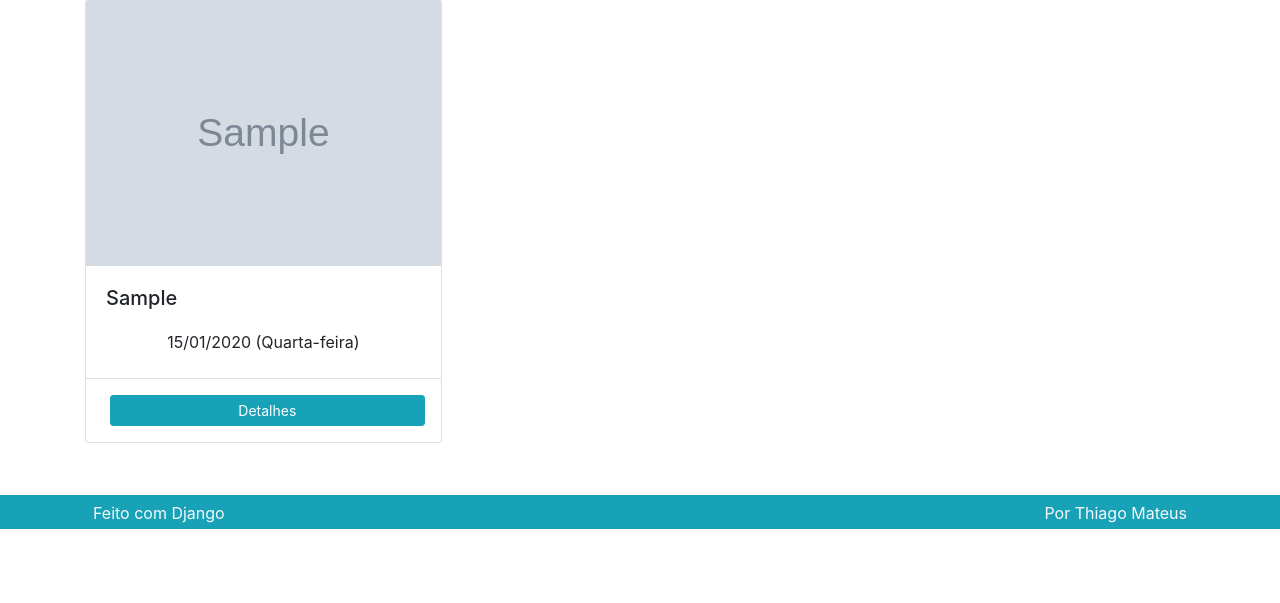
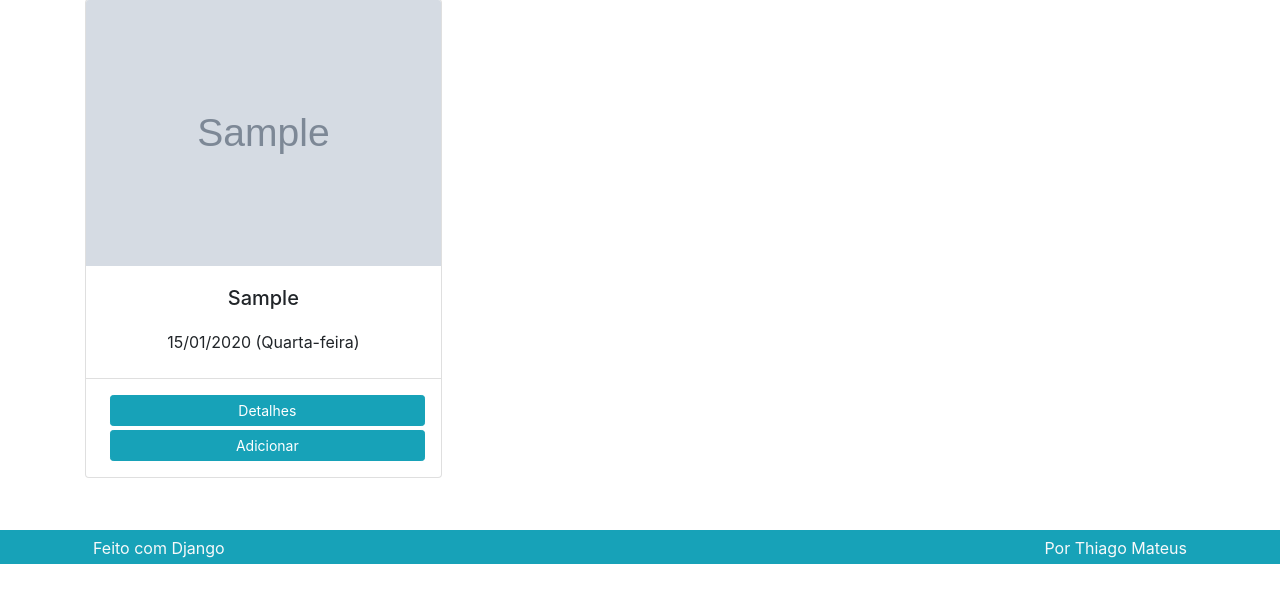
Before and after one commit to thi-mateus/extra-service-module, a Django app: page / in a window 1280 px wide. Shown: the part 81-684 px from the top of the page. Run offline with Django 4.2, Linux system fonts and the light colour scheme; tables that the repository leaves empty hold one stand-in row (values such as "Sample post"); grey boxes marked "Sample" are stand-in pictures; some libraries are stand-ins or nearby versions.

Commit message:
listar ok

```diff
--- a/request_app/templates/request/list_requests.html
+++ b/request_app/templates/request/list_requests.html
@@ -64,4 +64,7 @@
 
     </div>
 </div>
+
+{% include 'partials/_pagination.html' %}
+
 {% endblock %}
--- a/request_app/views.py
+++ b/request_app/views.py
@@ -21,11 +21,14 @@ class RequestMixin:
 class ListRequests(RequestMixin, ListView):
     template_name = 'request/list_requests.html'
     context_object_name = 'request_list'
+    paginate_by = 10
 
     def get_queryset(self):
         military_instance = Military.objects.get(
             usuario=self.request.user)
-        return Request.objects.filter(id_mil=military_instance, status='S')
+        return Request.objects.filter(
+            id_mil=military_instance, status='S').order_by(
+                '-data_solicitacao')
 
     def get_context_data(self, **kwargs):
         context = super().get_context_data(**kwargs)
--- a/service_app/admin.py
+++ b/service_app/admin.py
@@ -12,11 +12,11 @@ class ServiceAdmin(admin.ModelAdmin):
 
     @admin.display(description='Das')
     def get_hora_inicio_formatada(self, obj):
-        return utils.format_time_service(obj.hora_inicio)
+        return utils.format_time(obj.hora_inicio)
 
     @admin.display(description='Às')
     def get_hora_termino_formatada(self, obj):
-        return utils.format_time_service(obj.hora_termino)
+        return utils.format_time(obj.hora_termino)
 
     @admin.display(description='Do dia')
     def get_data_inicio_formatado(self, obj):
--- a/service_app/templates/service/list.html
+++ b/service_app/templates/service/list.html
@@ -18,10 +18,12 @@
                 </a>
                 {% endif %}
                 <div class="card-body">
-                    <h5 class="card-title">{{service.local}}</h5>
+                    <h5 class="card-title text-center">{{service.local}}</h5>
                     {% comment %} <p class="card-text">{{ service.observacao|linebreaks }}</p> {% endcomment %}
                     <div class="container product-price-block text-center">
+
                         <span class="product-price">
+                            <i class="fas fa-calendar-alt" aria-hidden="true"></i>
                             {{service.data_inicio|format_date}} ({{service.data_inicio|weekday_name}})
                         </span>
                     </div>
@@ -31,7 +33,17 @@
                         <i class="fas fa-info-circle" aria-hidden="true"></i>
                         Detalhes
                     </a>
+
+                    <form action="{% url 'service:addtocart' %}" id="form-add-to-cart-1-click">
+                        <input type="hidden" name="sid" value="{{ service.id }}">
+                        <button type="submit" class="btn btn-primary btn-sm m-1 btn-block">
+                          <i class="fas fa-calendar-plus" aria-hidden="true"></i>
+                          Adicionar
+                        </button>
+                    </form>
+
                 </div>
+
                 {% endif %}
             </div>
 
--- a/templates/partials/_pagination.html
+++ b/templates/partials/_pagination.html
@@ -1,4 +1,7 @@
 {% if is_paginated %}
+
+<div class="col mt-3 mb-3">
+    <div class="row">
         <div class="pagination">
             <ul class="pagination">
                 {% if page_obj.has_previous %}
@@ -34,4 +37,6 @@
                 {% endif %}
             </ul>
         </div>
+    </div>
+</div>
 {% endif %}
```
Also changed, not shown: service_app/templates/service/detail.html (+13 -5 lines). Lines whose indentation alone changed are shown as unchanged.
